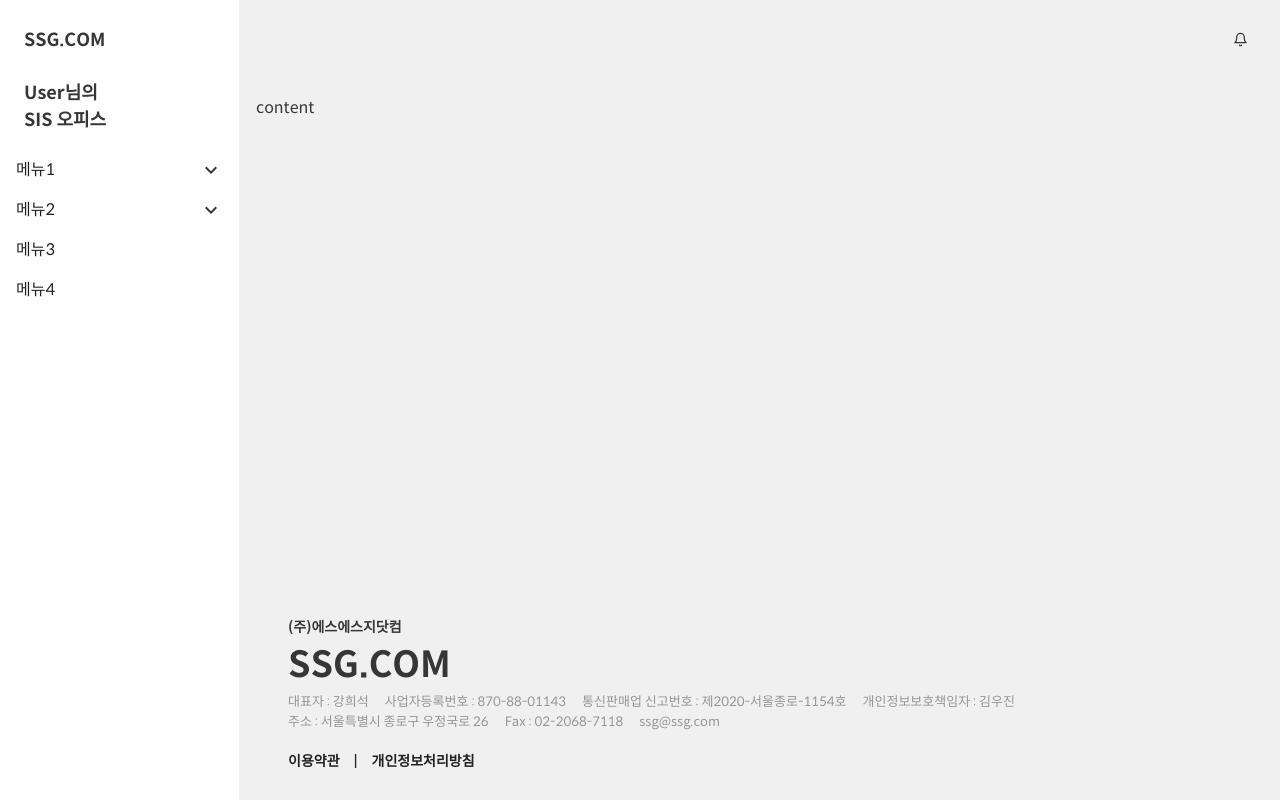
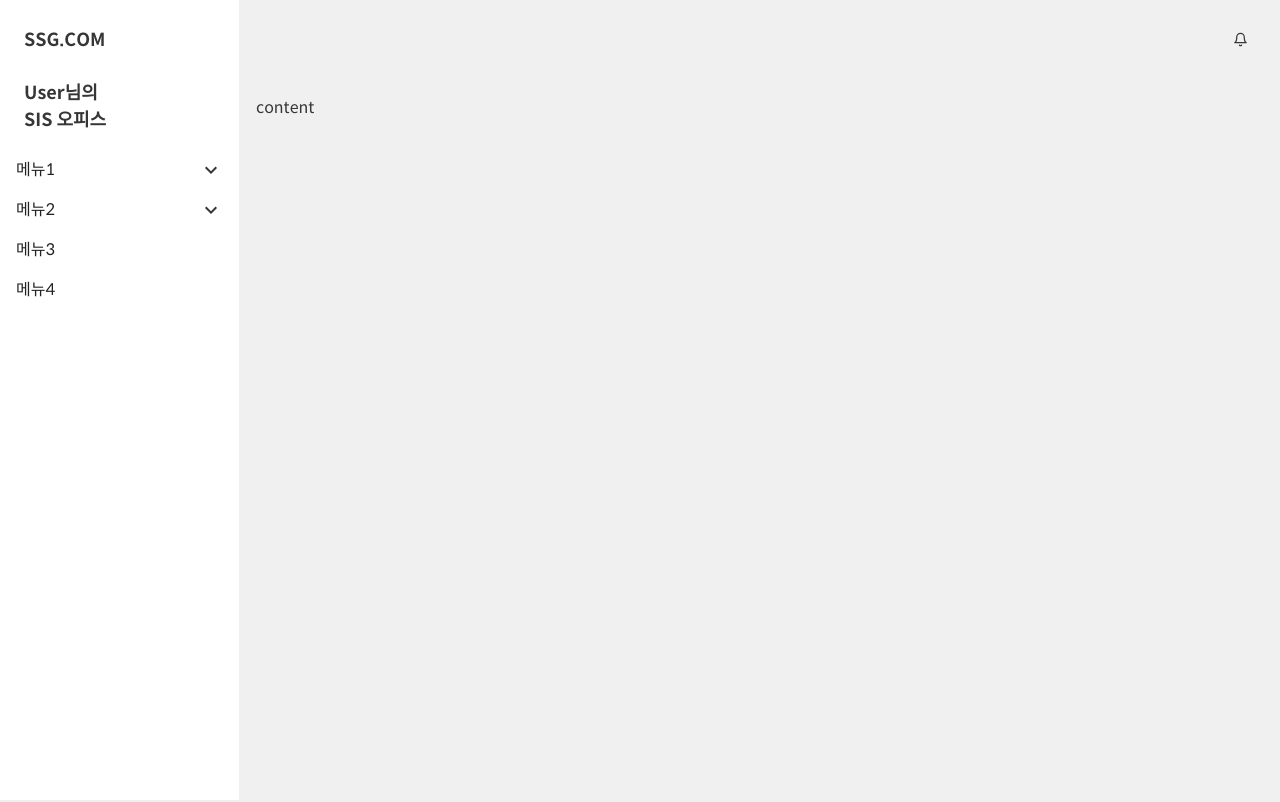
Before and after one commit to hayoungkkim/demo-sis-nextjs, a Next.js app: page / in a window 1280 px wide. Shown: the top 802 px of the page. Built offline with nearby package versions, Linux system fonts and the light colour scheme.

Commit message:
Footer 수정

```diff
--- a/src/components/Layout/Footer.tsx
+++ b/src/components/Layout/Footer.tsx
@@ -38,15 +38,8 @@
 
 const Footer = () => {
   return (
-    <Box
-      bg="gray.200"
-      ml={{ base: 0, md: 60 }}
-      pos="fixed"
-      bottom={0}
-      w={{ base: 'auto', md: 'calc(100% - 240px)' }}
-      py={{ base: 7, md: 7 }}
-      pl={{ base: 8, md: 12 }}>
-      <Flex maxW={{ base: 'full', md: '768px' }} flexDir="column">
+    <Box bg="gray.200" ml={{ base: 0, md: 60 }} py={{ base: 7, md: 7 }} pl={{ base: 8, md: 12 }}>
+      <Box maxW={{ base: 'full', md: '768px' }}>
         <Stack>
           <Text fontSize="md" fontWeight="bold">
             (주)에스에스지닷컴
@@ -86,7 +79,7 @@
             </Link>
           </Flex>
         </Stack>
-      </Flex>
+      </Box>
     </Box>
   )
 }
--- a/src/components/Layout/Layout.tsx
+++ b/src/components/Layout/Layout.tsx
@@ -38,7 +38,7 @@
       </Drawer>
       {/* mobilenav */}
       <Header onOpen={onOpen} />
-      <Box ml={{ base: 0, md: 60 }} p="4">
+      <Box ml={{ base: 0, md: 60 }} p="4" minH="100vh">
         {children}
       </Box>
       <Footer />
```
